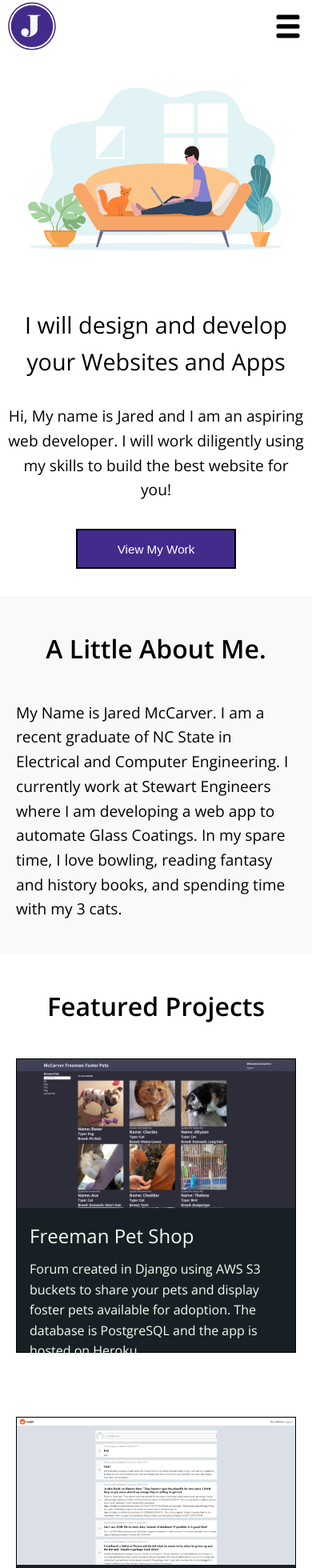
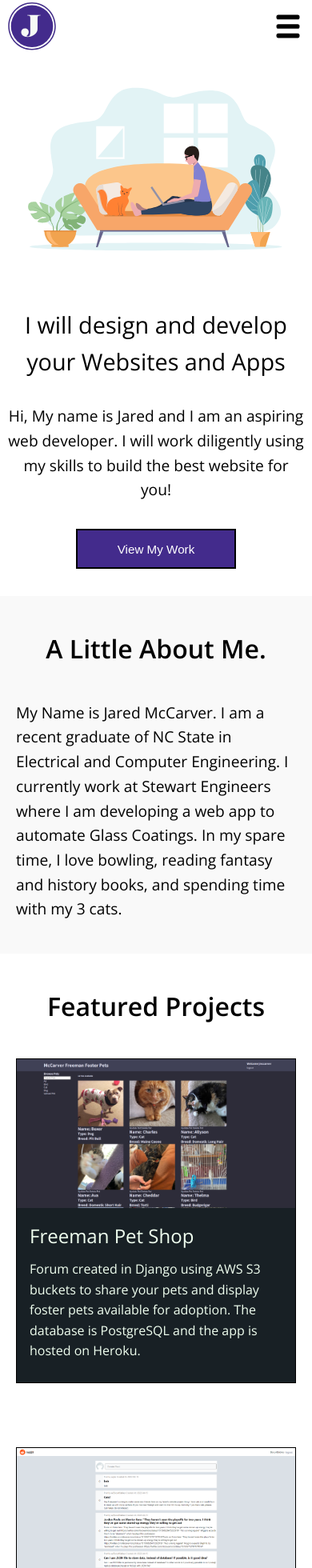
Before and after one commit to jsmccarver/Jared-Porfolio, a Next.js app: page / in a window 390 px wide. Shown: the top 1960 px of the page at 80% size. Built offline with nearby package versions, Linux system fonts and the light colour scheme.

Commit message:
mobile friendly project

```diff
--- a/Components/styles/Project.module.css
+++ b/Components/styles/Project.module.css
@@ -44,4 +44,9 @@
   .Project img {
     object-fit: cover;
   }
+  .Project-text {
+    padding: 1rem;
+    max-width: 400px;
+    height: auto;
+  }
 }
```
